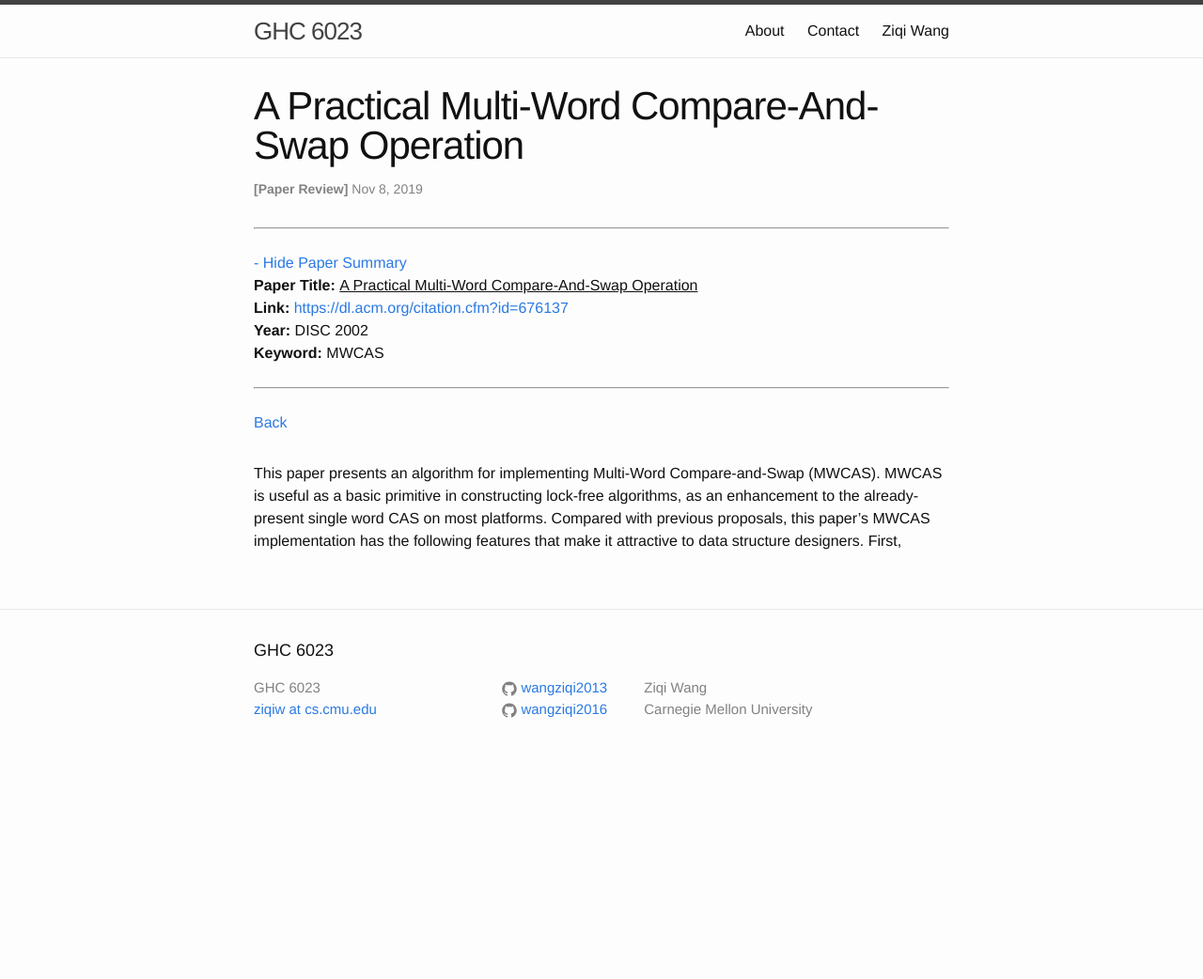
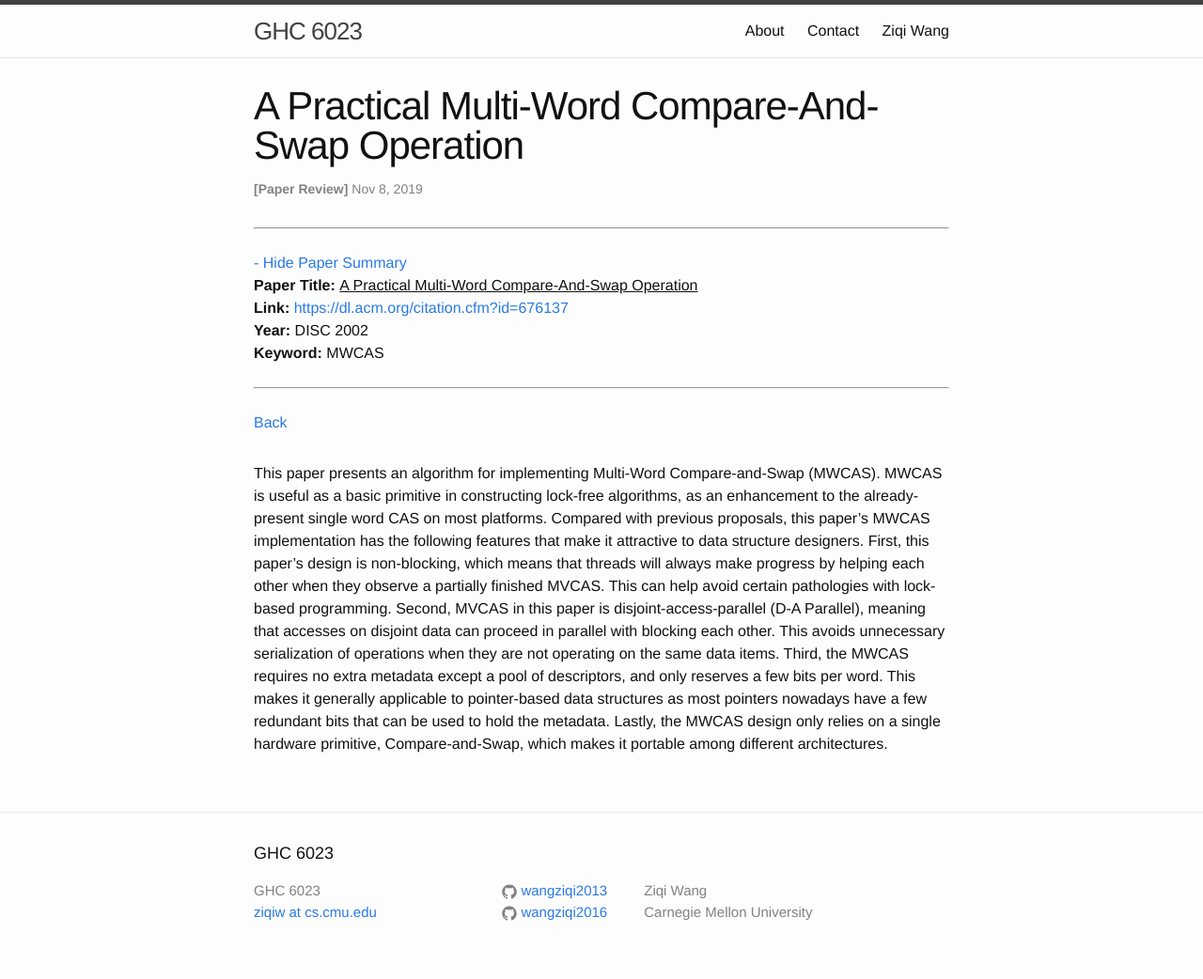
Before and after one commit to wangziqi2013/wangziqi2013.github.io, a Jekyll site: the page built from _posts/2019-11-08-mwcas.markdown, in a window 1280 px wide. Shown: the whole page at 94% size. Built offline with Jekyll 4.4.1, drawn with Linux system fonts in a browser that asks for light colours; before the commit the page ends 900 px from its top, so only the background shows below that.

Commit message:
Adding reasons

```diff
--- a/_posts/2019-11-08-mwcas.markdown
+++ b/_posts/2019-11-08-mwcas.markdown
@@ -16,4 +16,11 @@ version_mgmt:
 This paper presents an algorithm for implementing Multi-Word Compare-and-Swap (MWCAS). MWCAS is useful as a basic primitive
 in constructing lock-free algorithms, as an enhancement to the already-present single word CAS on most platforms. Compared
 with previous proposals, this paper's MWCAS implementation has the following features that make it attractive to data
-structure designers. First,
+structure designers. First, this paper's design is non-blocking, which means that threads will always make progress by
+helping each other when they observe a partially finished MVCAS. This can help avoid certain pathologies with lock-based
+programming. Second, MVCAS in this paper is disjoint-access-parallel (D-A Parallel), meaning that accesses on disjoint data
+can proceed in parallel with blocking each other. This avoids unnecessary serialization of operations when they are not
+operating on the same data items. Third, the MWCAS requires no extra metadata except a pool of descriptors, and only reserves
+a few bits per word. This makes it generally applicable to pointer-based data structures as most pointers nowadays have
+a few redundant bits that can be used to hold the metadata. Lastly, the MWCAS design only relies on a single hardware primitive,
+Compare-and-Swap, which makes it portable among different architectures.
```
